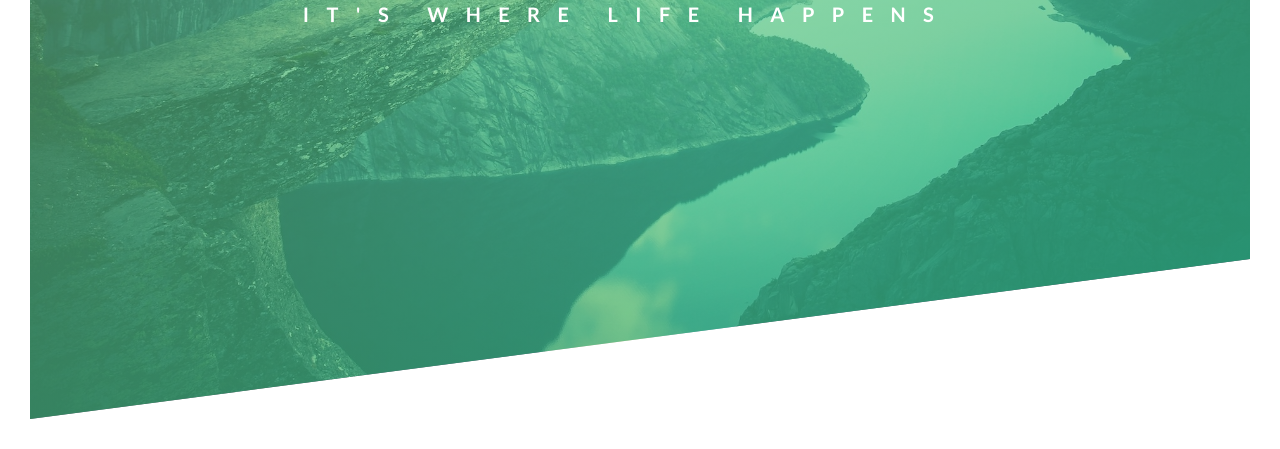
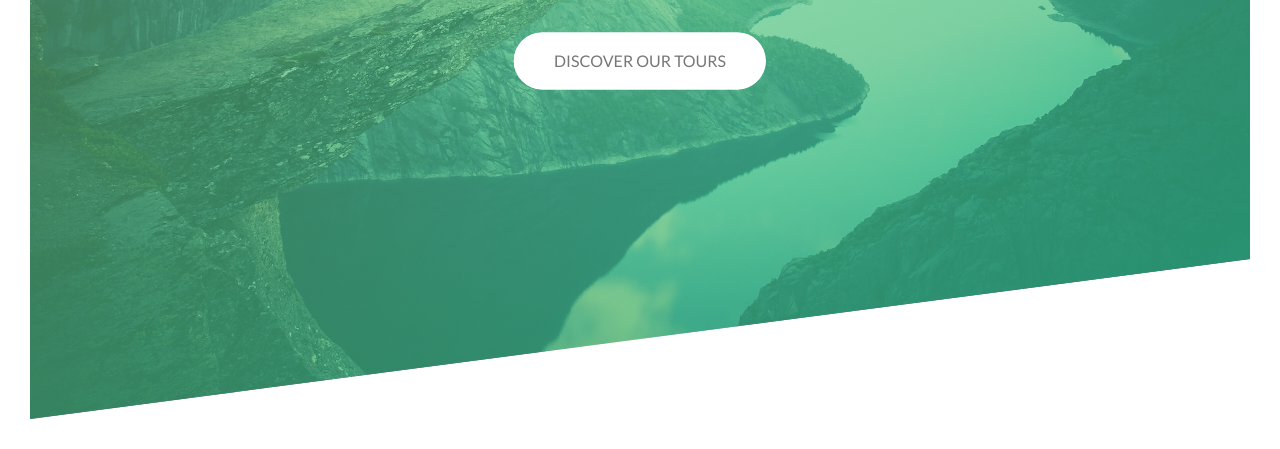
Before and after one commit to botibot/CSS-Sass, a plain HTML site: page project-1-Natours/index.html in a window 1280 px wide. Shown: the part 371-820 px from the top of the page. Drawn offline with Linux system fonts and the light colour scheme; files that its build step writes are made by us from their sources.

Commit message:
learning

```diff
--- a/project-1-Natours/css/style.css
+++ b/project-1-Natours/css/style.css
@@ -45,16 +45,26 @@
   height: 35px;
 }
 
+/* Animations can be applied to every css class
+.logo:hover {
+  animation: moveInRight 1s ease-out;
+} */
+
 .text-box {
   position: absolute;
   top: 40%;
   left: 50%;
   transform: translate(-50%, -50%);
+  text-align: center;
 }
 
 .heading-primary {
   color: #ffffff;
   text-transform: uppercase;
+
+  /* Property to help animations not to show backgrounds */
+  backface-visibility: hidden;
+  margin-bottom: 60px;
 }
 
 .heading-primary-main {
@@ -65,6 +75,9 @@
 
   animation: moveInLeft;
   animation-duration: 3s;
+  /* animation-delay: 3s;
+  animation-iteration-count: 3;
+  animation-timing-function: ease-out; */
 }
 
 .heading-primary-second {
@@ -72,6 +85,9 @@
   font-size: 20px;
   font-weight: 700;
   letter-spacing: 17.4px;
+
+  /* Short way for setting animation parameters */
+  animation: moveInRight 3s ease-in-out;
 }
 
 @keyframes moveInLeft {
@@ -89,3 +105,84 @@
     transform: translate(0);
   }
 }
+
+@keyframes moveInRight {
+  0% {
+    opacity: 0;
+    transform: translateX(100px);
+  }
+
+  80% {
+    transform: translateX(-20px);
+  }
+
+  100% {
+    opacity: 1;
+    transform: translate(0);
+  }
+}
+
+@keyframes moveInBottom {
+  0% {
+    opacity: 0;
+    transform: translateY(200px);
+  }
+
+  100% {
+    opacity: 1;
+    transform: translate(0);
+  }
+}
+
+.btn:link,
+.btn:visited {
+  text-transform: uppercase;
+  text-decoration: none;
+  padding: 15px 40px;
+  display: inline-block;
+  border-radius: 100px;
+  transition: all 0.2s;
+  position: relative;
+}
+
+.btn:hover {
+  transform: translateY(-3px);
+  box-shadow: 0 10px 20px rgba(0, 0, 0, 0.5);
+}
+
+.btn:active {
+  transform: translateY(-1px);
+  box-shadow: 0 5px 10px rgba(0, 0, 0, 0.2);
+}
+
+.btn-white {
+  background-color: white;
+  color: #777;
+}
+
+.btn::after {
+  content: "";
+  display: inline-block;
+  height: 100%;
+  width: 100%;
+  border-radius: 100px;
+  position: absolute;
+  top: 0;
+  left: 0;
+  z-index: -1;
+  transition: all 0.5s;
+}
+
+.btn-white::after {
+  background-color: white;
+}
+
+.btn:hover::after {
+  transform: scaleX(1.4) scaleY(1.6);
+  opacity: 0;
+}
+
+.btn-animated {
+  animation: moveInBottom 2s ease-out 2s;
+  animation-fill-mode: backwards;
+}
--- a/project-1-Natours/index.html
+++ b/project-1-Natours/index.html
@@ -25,6 +25,7 @@
           <span class="heading-primary-main">OUTDOORS</span>
           <span class="heading-primary-second">It's Where life Happens</span>
         </h1>
+        <a class="btn btn-white btn-animated" href="#">Discover our tours</a>
       </div>
     </header>
   </body>
```
